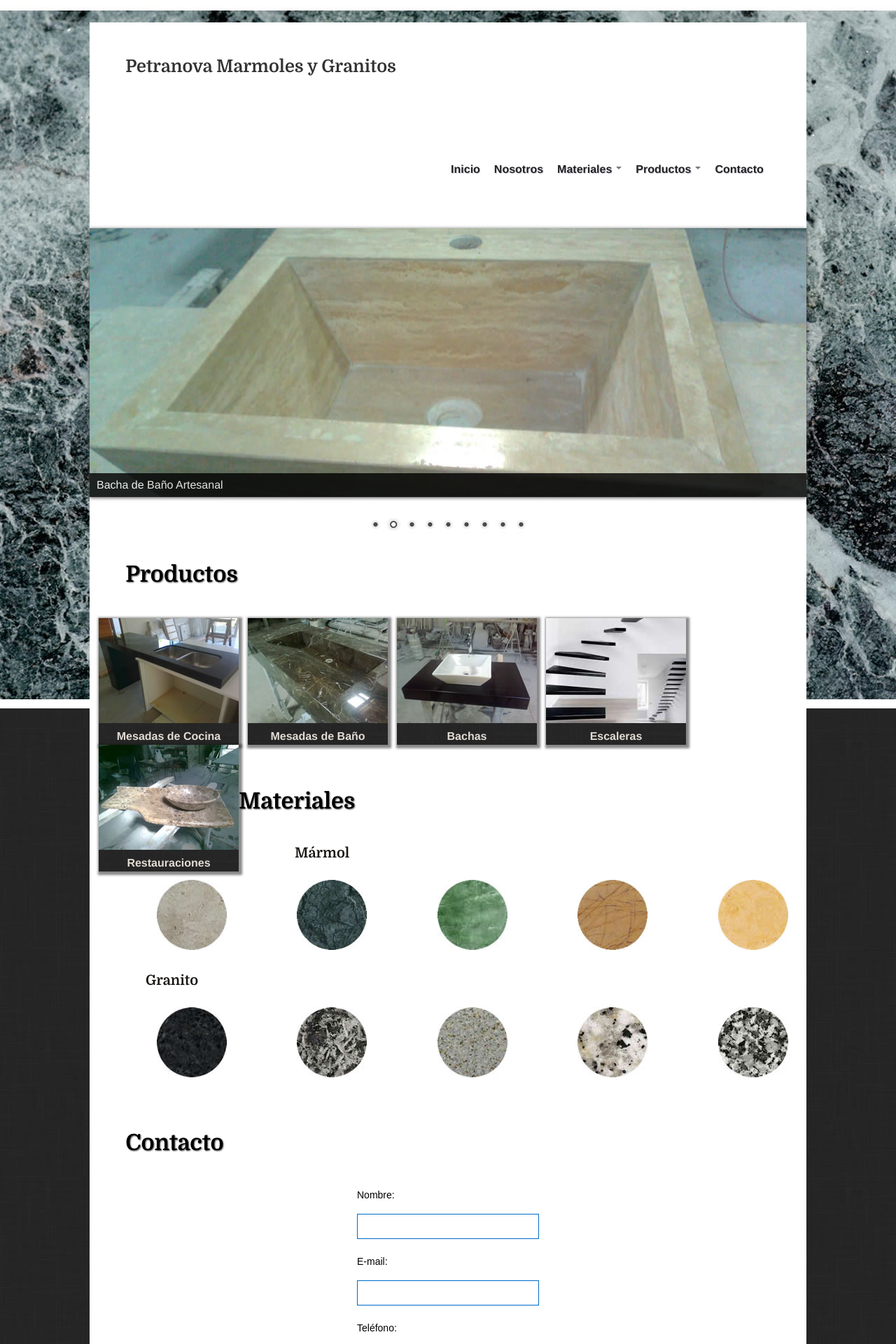
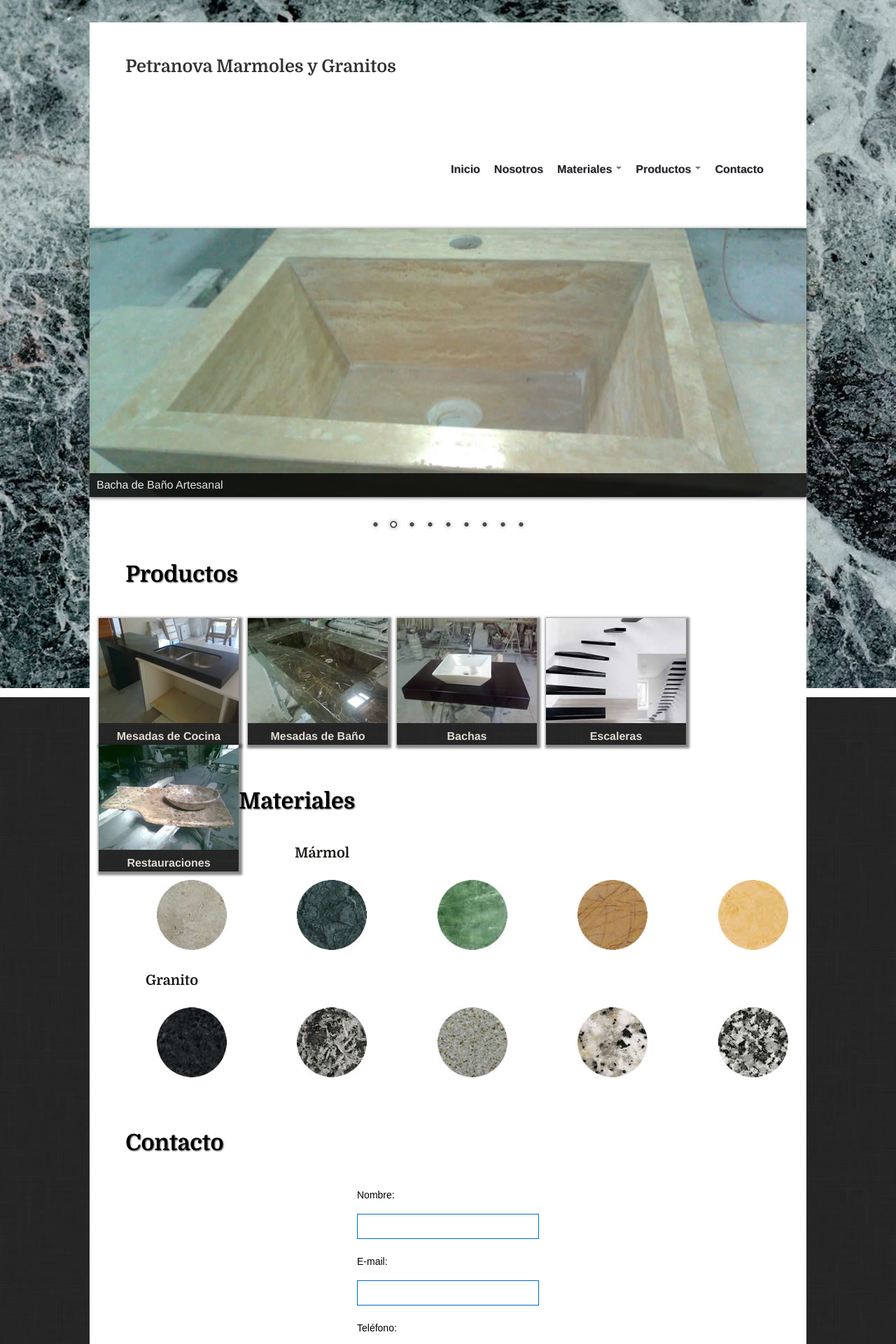
Before and after one commit to ignaciolopezjuani/petranova, a Jekyll site: the page built from index.html, in a window 1280 px wide. Shown: the top 1920 px of the page at 70% size. Built offline with Jekyll 4.4.1, drawn with Linux system fonts in a browser that asks for light colours; nearby versions of some CDN libraries; some web fonts are replaced; Markdown is read by kramdown in place of the engine named in the settings.

Commit message:
Modify backround img and links in materiales section

```diff
--- a/index.html
+++ b/index.html
@@ -62,22 +62,22 @@
     <article class="materiales">
       <a  name="marmol" id="marmol" class="sub-category">Mármol</a>
       <ul class="materials-list">
-        <li><a href="#"><img src="media/images/materiales/marmol/1.jpg"/></a></li>
-        <li><a href="#"><img src="media/images/materiales/marmol/2.jpg"/></a></li>
-        <li><a href="#"><img src="media/images/materiales/marmol/3.jpg"/></a></li>
-        <li><a href="#"><img src="media/images/materiales/marmol/4.jpg"/></a></li>
-        <li><a href="#"><img src="media/images/materiales/marmol/5.jpg"/></a></li>
+        <li><img src="media/images/materiales/marmol/1.jpg"/></a></li>
+        <li><img src="media/images/materiales/marmol/2.jpg"/></a></li>
+        <li><img src="media/images/materiales/marmol/3.jpg"/></a></li>
+        <li><img src="media/images/materiales/marmol/4.jpg"/></a></li>
+        <li><img src="media/images/materiales/marmol/5.jpg"/></a></li>
       </ul>
     </article>
 
     <article class="materiales">
       <a name="granito" id="granito" class="sub-category">Granito</a>
       <ul class="materials-list">
-        <li><a href="#"><img src="media/images/materiales/granito/1.jpg"/></a></li>
-        <li><a href="#"><img src="media/images/materiales/granito/2.jpg"/></a></li>
-        <li><a href="#"><img src="media/images/materiales/granito/3.jpg"/></a></li>
-        <li><a href="#"><img src="media/images/materiales/granito/4.jpg"/></a></li>
-        <li><a href="#"><img src="media/images/materiales/granito/5.jpg"/></a></li>
+        <li><img src="media/images/materiales/granito/1.jpg"/></a></li>
+        <li><img src="media/images/materiales/granito/2.jpg"/></a></li>
+        <li><img src="media/images/materiales/granito/3.jpg"/></a></li>
+        <li><img src="media/images/materiales/granito/4.jpg"/></a></li>
+        <li><img src="media/images/materiales/granito/5.jpg"/></a></li>
       </ul>
     </article>
   </section>
```
Also changed, not shown: media/images/marble3.jpg.
